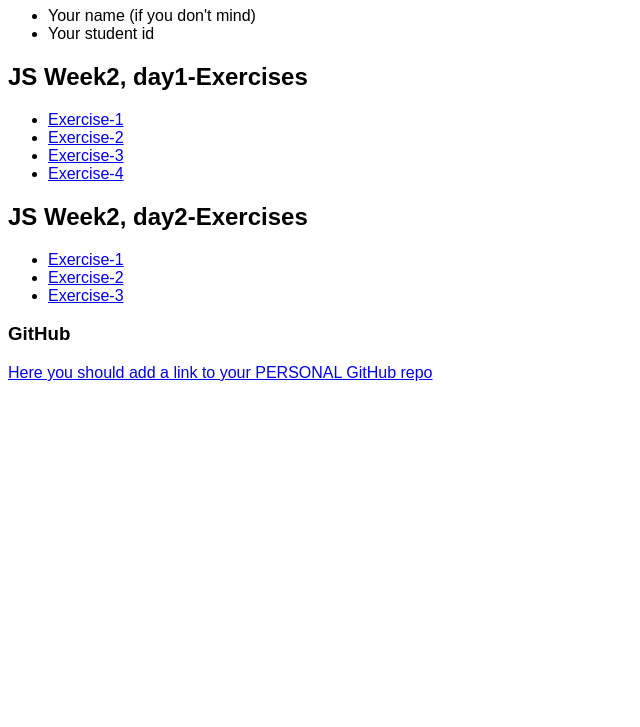
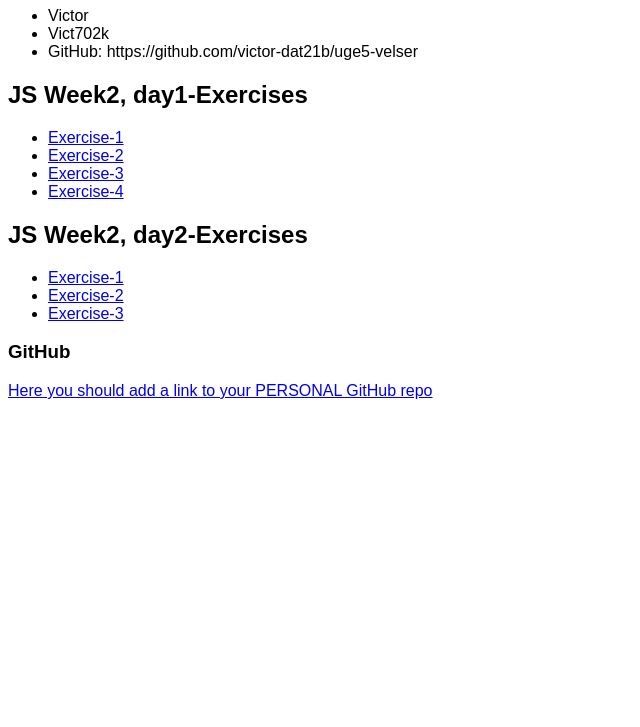
Before and after one commit to victor-dat21b/uge5-velser, a plain HTML site: page index.html in a window 1280 px wide. Shown: the part 73-800 px from the top of the page, without its empty margins (0-640 px from the left). Drawn offline with Linux system fonts and the light colour scheme.

Commit message:
Changed index to contain my information

```diff
--- a/index.html
+++ b/index.html
@@ -9,8 +9,9 @@
 
 <h1>Week 5 Handin for</h1>
 <ul>
-<li>Your name (if you don't mind)</li>
-<li>Your student id</li>
+<li>Victor</li>
+<li>Vict702k</li>
+<li>GitHub: https://github.com/victor-dat21b/uge5-velser</li>
 </ul>
 <h2>JS Week2, day1-Exercises</h2>
 
--- a/js2.js
+++ /dev/null
@@ -1,6 +0,0 @@
-var button = document.getElementById("allDivs");
-button.addEventListener('click',clickMe, true);
-
-function clickMe(e) {
-    document.getElementById("myPTag").innerHTML = "This is a message from " + e.target.id;
-}
```
Also changed, not shown: js-day2-ex1.html (+1 -1 lines), js-day2-ex2.html (+7 -1 lines).
